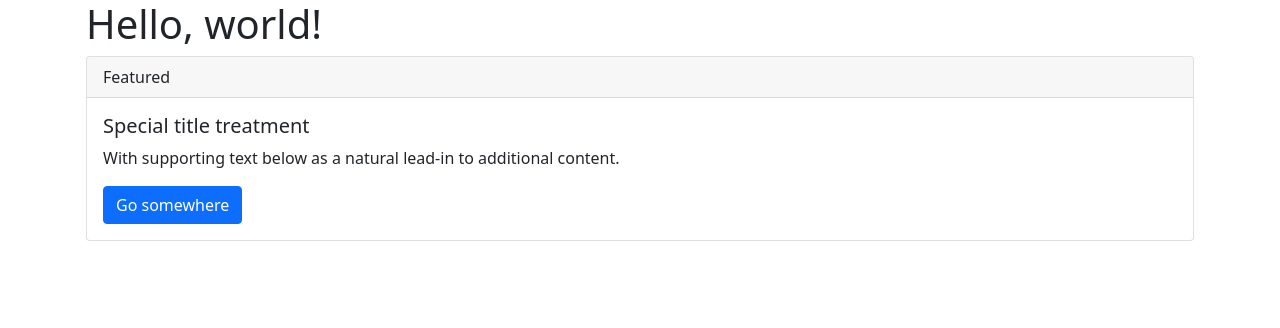
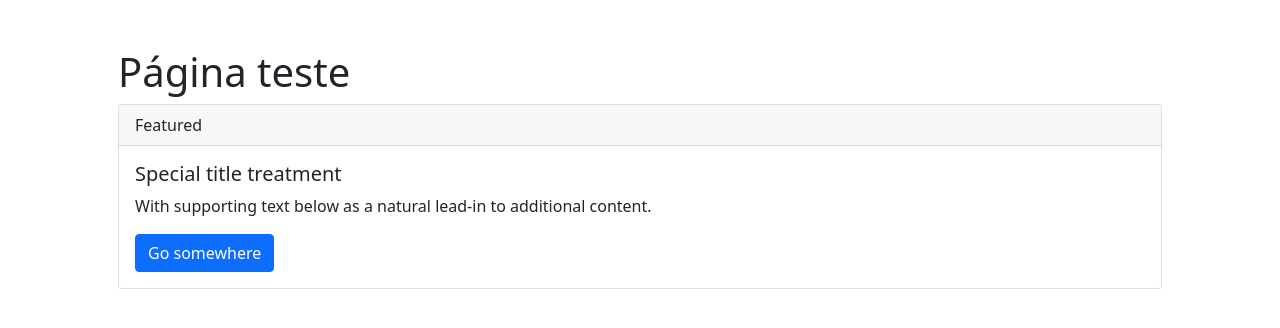
Before and after one commit to jairoroberto/jairoroberto.github.io, a plain HTML site: page index.html in a window 1280 px wide. Drawn offline with nearby package versions, Linux system fonts and the light colour scheme.

Commit message:
Second Initial

```diff
--- a/index.html
+++ b/index.html
@@ -10,12 +10,12 @@
     <link rel="stylesheet" href="https://stackpath.bootstrapcdn.com/bootstrap/5.0.0-alpha1/css/bootstrap.min.css"
         integrity="sha384-r4NyP46KrjDleawBgD5tp8Y7UzmLA05oM1iAEQ17CSuDqnUK2+k9luXQOfXJCJ4I" crossorigin="anonymous">
 
-    <title>Hello, world!</title>
+    <title>Hello, Nèscara!</title>
 </head>
 
 <body>
-    <div class="container">
-        <h1>Hello, world!</h1>
+    <div class="container p-5">
+        <h1>Página teste</h1>
         <div class="card">
             <div class="card-header">
                 Featured
```
